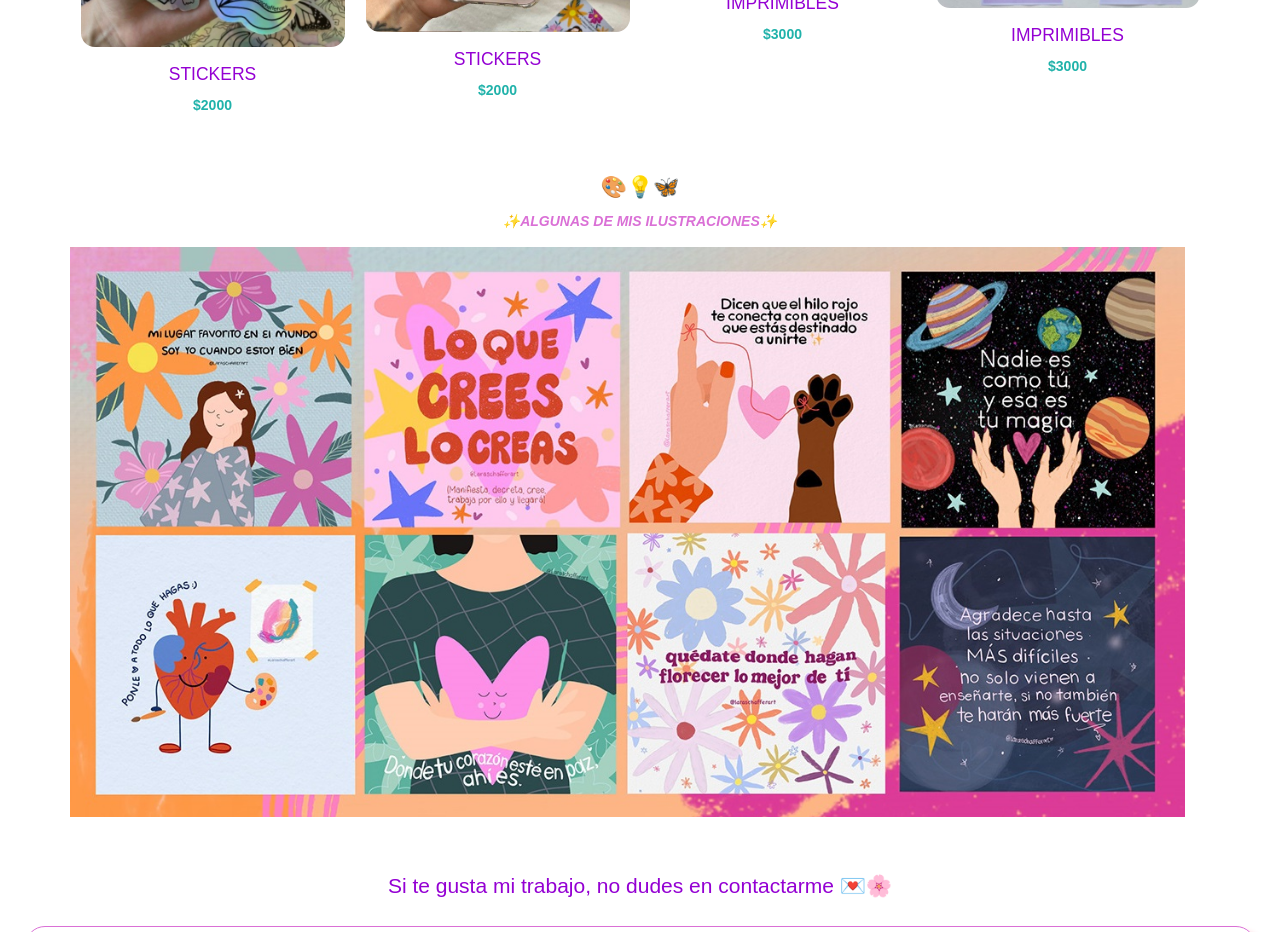
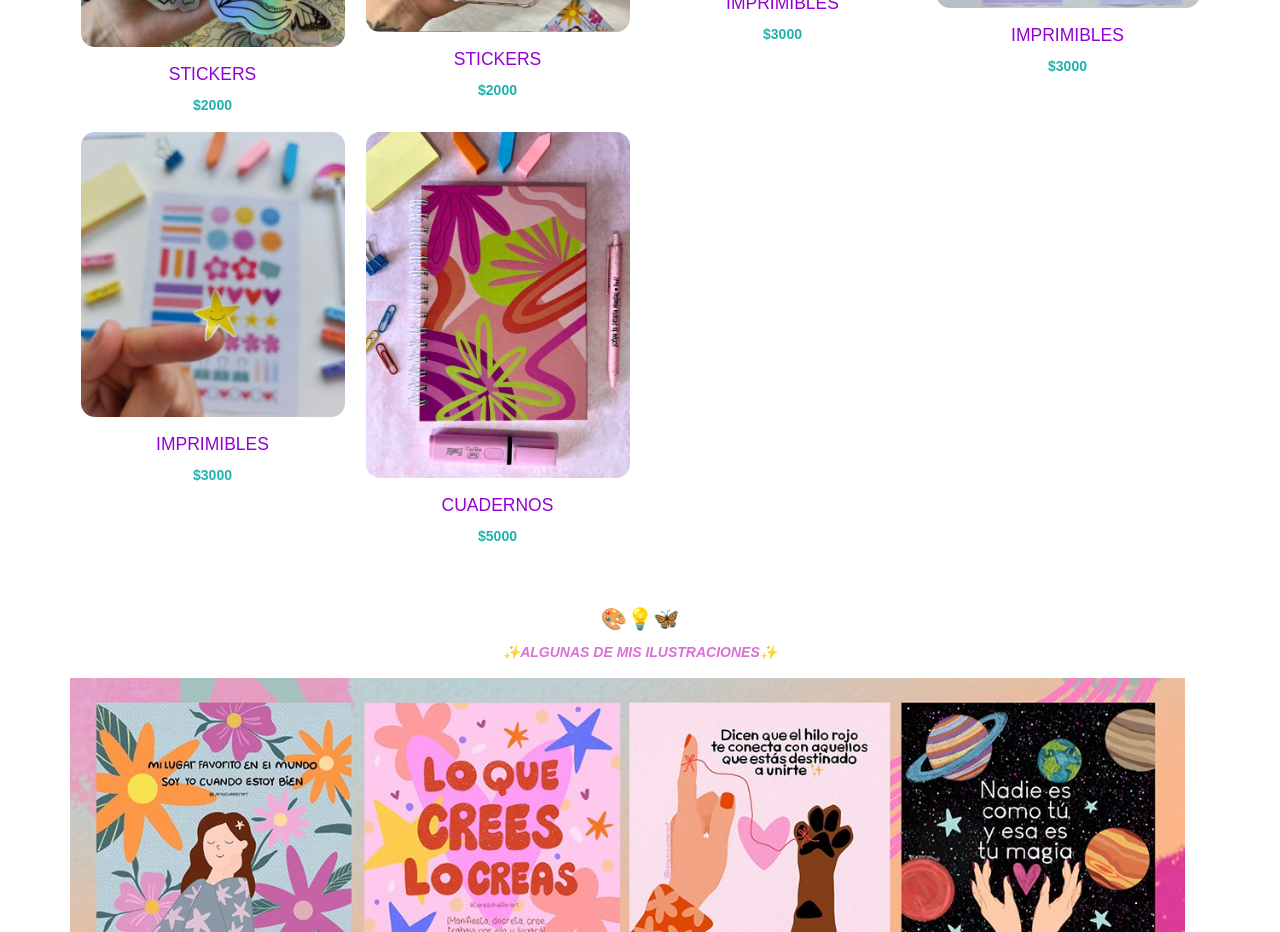
Before and after one commit to jes-sch/PreEntrega1_Schaffer, a React (Vite) app in the folder pre-entrega-1/: page / in a window 1280 px wide. Shown: the part 1760-2692 px from the top of the page. Built offline with nearby package versions, Linux system fonts and the light colour scheme.

Commit message:
agregando firebase a mi proyecto

```diff
--- /dev/null
+++ b/package.json
@@ -0,0 +1,5 @@
+{
+  "dependencies": {
+    "firebase": "^10.12.0"
+  }
+}
--- a/pre-entrega-1/src/components/json/productos.json
+++ b/pre-entrega-1/src/components/json/productos.json
@@ -142,5 +142,23 @@
         "imagen": "imprimibles3.jpg",
         "stock": 5,
         "categoria": "imprimible"
+    },
+    {
+        "id": 17,
+        "nombre": "Imprimibles",
+        "descripcion": "Diseñé este kit imprimible a color especialmente para vos, para que organices tu día, semana, mes, trabajos y tareas pendientes... y viene con stickers súper lindos!",
+        "precio": 3000,
+        "imagen": "imprimibles4.jpg",
+        "stock": 5,
+        "categoria": "imprimible"
+    },
+    {
+        "id": 18,
+        "nombre": "Cuadernos",
+        "descripcion": "Pensados y diseñados para alegrar tus días y acompañarte en la facu, colegio, haciendo journaling y escribiendo tus declaraciones positivas. Tamaños: A5 & A6",
+        "precio": 5000,
+        "imagen": "cuadernos2.jpg",
+        "stock": 2,
+        "categoria": "cuaderno"
     }
 ]
--- a/pre-entrega-1/src/main.jsx
+++ b/pre-entrega-1/src/main.jsx
@@ -3,4 +3,22 @@ import ReactDOM from 'react-dom/client'
 import App from './App.jsx'
 import './index.css'
 
+// Import the functions you need from the SDKs you need
+import { initializeApp } from "firebase/app";
+// TODO: Add SDKs for Firebase products that you want to use
+// https://firebase.google.com/docs/web/setup#available-libraries
+
+// Your web app's Firebase configuration
+const firebaseConfig = {
+  apiKey: "AIzaSyCwdObuWHe-35sb2Rteffrgn_5ICXP2BRs",
+  authDomain: "tienda-de-lari.firebaseapp.com",
+  projectId: "tienda-de-lari",
+  storageBucket: "tienda-de-lari.appspot.com",
+  messagingSenderId: "35580614923",
+  appId: "1:35580614923:web:fca58512450a0712372a0e"
+};
+
+// Initialize Firebase
+initializeApp(firebaseConfig);
+
 ReactDOM.createRoot(document.getElementById('root')).render(<App />)
```
Also changed, not shown: 1 other file (tests, documents, lock files or other folders).
